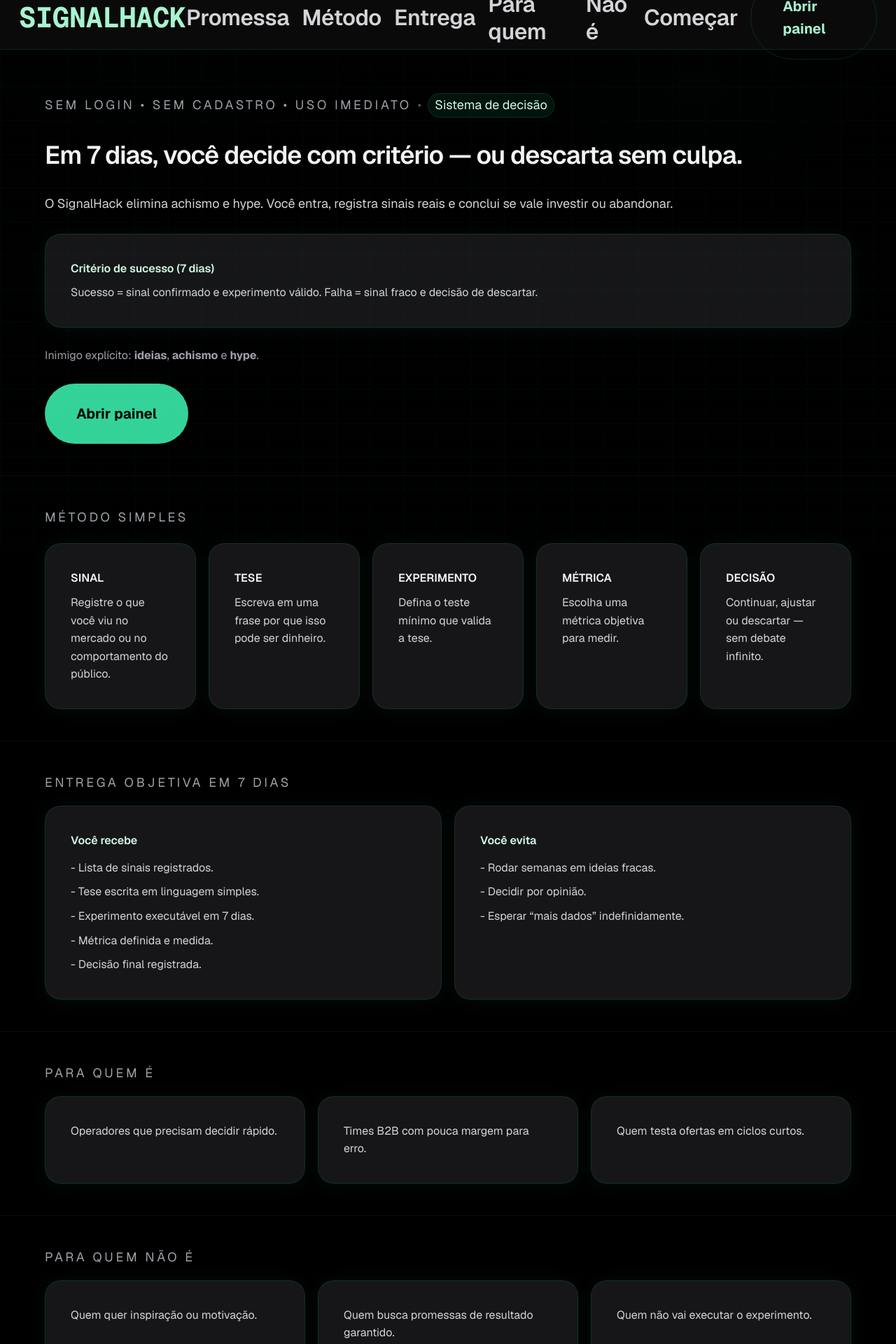
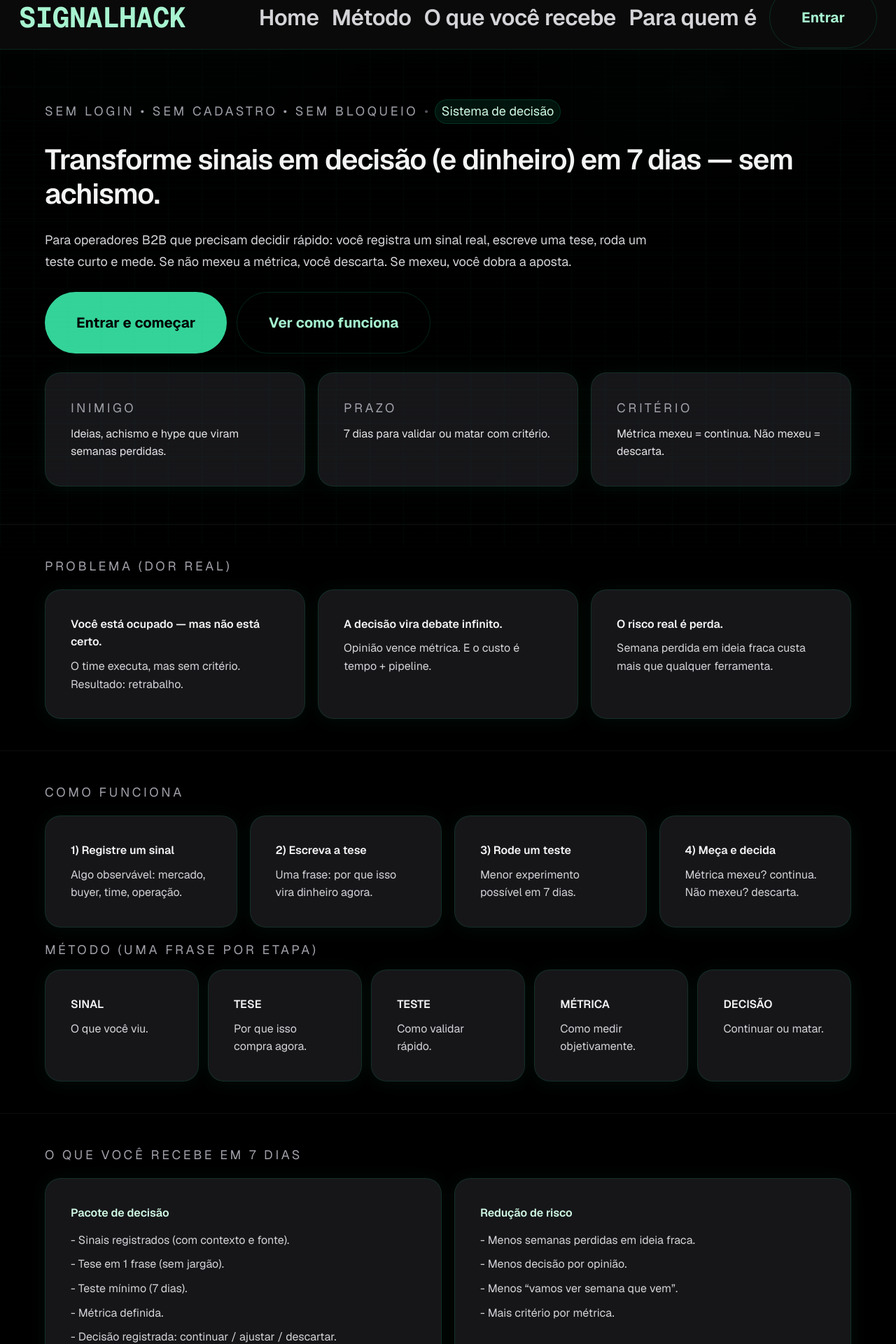
Before and after one commit to TiagoIA-UX/SignalHack, a Next.js app: page / in a window 1280 px wide. Shown: the part 20-1940 px from the top of the page at 70% size. Built offline with nearby package versions, Linux system fonts and the light colour scheme; no server answers.

Commit message:
feat: home de conversao (promessa, metodo, entrega)

```diff
--- a/app/page.tsx
+++ b/app/page.tsx
@@ -6,47 +6,111 @@
     <div className="min-h-screen">
       <AppHeader />
       <main className="pt-24 pb-16">
-        <section id="promessa" className="py-10">
+        {/* HERO */}
+        <section id="home" className="py-12">
           <Container>
             <div className="mx-auto max-w-5xl space-y-6">
               <div className="flex flex-wrap items-center gap-2 text-xs text-zinc-400">
-                <span className="uppercase tracking-[0.2em]">sem login • sem cadastro • uso imediato</span>
+                <span className="uppercase tracking-[0.2em]">sem login • sem cadastro • sem bloqueio</span>
                 <span className="text-zinc-600">•</span>
                 <Badge>Sistema de decisão</Badge>
               </div>
-              <h1 className="text-3xl font-semibold tracking-tight sm:text-4xl">
-                Em 7 dias, você decide com critério — ou descarta sem culpa.
+              <h1 className="text-4xl font-semibold tracking-tight sm:text-5xl">
+                Transforme sinais em decisão (e dinheiro) em 7 dias — sem achismo.
               </h1>
-              <p className="text-zinc-300">
-                O SignalHack elimina achismo e hype. Você entra, registra sinais reais e conclui se vale investir ou abandonar.
+              <p className="text-zinc-300 max-w-3xl">
+                Para operadores B2B que precisam decidir rápido: você registra um sinal real, escreve uma tese, roda um teste curto e mede.
+                Se não mexeu a métrica, você descarta. Se mexeu, você dobra a aposta.
               </p>
+
+              <div className="flex flex-wrap gap-3">
+                <Button href="/app">Entrar e começar</Button>
+                <Button href="/#como-funciona" variant="ghost">
+                  Ver como funciona
+                </Button>
+              </div>
+
+              <div className="grid gap-4 md:grid-cols-3">
                 <Card className="p-5">
-                <div className="text-sm font-semibold text-emerald-100">Critério de sucesso (7 dias)</div>
-                <div className="mt-2 text-sm text-zinc-300">
-                  Sucesso = sinal confirmado e experimento válido. Falha = sinal fraco e decisão de descartar.
+                  <div className="text-xs uppercase tracking-[0.2em] text-zinc-400">Inimigo</div>
+                  <div className="mt-2 text-sm text-zinc-200">
+                    Ideias, achismo e hype que viram semanas perdidas.
                   </div>
                 </Card>
-              <div className="mt-2 text-sm text-zinc-400">
-                Inimigo explícito: <strong>ideias</strong>, <strong>achismo</strong> e <strong>hype</strong>.
+                <Card className="p-5">
+                  <div className="text-xs uppercase tracking-[0.2em] text-zinc-400">Prazo</div>
+                  <div className="mt-2 text-sm text-zinc-200">
+                    7 dias para validar ou matar com critério.
                   </div>
-              <div className="flex flex-wrap gap-3">
-                <Button href="/app">Abrir painel</Button>
+                </Card>
+                <Card className="p-5">
+                  <div className="text-xs uppercase tracking-[0.2em] text-zinc-400">Critério</div>
+                  <div className="mt-2 text-sm text-zinc-200">
+                    Métrica mexeu = continua. Não mexeu = descarta.
+                  </div>
+                </Card>
               </div>
             </div>
           </Container>
         </section>
 
-        <section id="metodo" className="py-10 border-t border-white/5">
+        {/* PROBLEMA */}
+        <section id="problema" className="py-10 border-t border-white/5">
           <Container>
-            <div className="mx-auto max-w-5xl space-y-5">
-              <div className="text-xs uppercase tracking-[0.2em] text-zinc-400">Método simples</div>
-              <div className="grid gap-4 md:grid-cols-5">
+            <div className="mx-auto max-w-5xl">
+              <div className="text-xs uppercase tracking-[0.2em] text-zinc-400">Problema (dor real)</div>
+              <div className="mt-4 grid gap-4 md:grid-cols-3">
+                <Card className="p-5">
+                  <div className="text-sm font-semibold text-zinc-100">Você está ocupado — mas não está certo.</div>
+                  <div className="mt-2 text-sm text-zinc-300">
+                    O time executa, mas sem critério. Resultado: retrabalho.
+                  </div>
+                </Card>
+                <Card className="p-5">
+                  <div className="text-sm font-semibold text-zinc-100">A decisão vira debate infinito.</div>
+                  <div className="mt-2 text-sm text-zinc-300">
+                    Opinião vence métrica. E o custo é tempo + pipeline.
+                  </div>
+                </Card>
+                <Card className="p-5">
+                  <div className="text-sm font-semibold text-zinc-100">O risco real é perda.</div>
+                  <div className="mt-2 text-sm text-zinc-300">
+                    Semana perdida em ideia fraca custa mais que qualquer ferramenta.
+                  </div>
+                </Card>
+              </div>
+            </div>
+          </Container>
+        </section>
+
+        {/* COMO FUNCIONA + MÉTODO */}
+        <section id="como-funciona" className="py-10 border-t border-white/5">
+          <Container>
+            <div className="mx-auto max-w-5xl space-y-4">
+              <div className="text-xs uppercase tracking-[0.2em] text-zinc-400">Como funciona</div>
+              <div className="mt-4 grid gap-4 md:grid-cols-4">
                 {[
-                  { t: "SINAL", d: "Registre o que você viu no mercado ou no comportamento do público." },
-                  { t: "TESE", d: "Escreva em uma frase por que isso pode ser dinheiro." },
-                  { t: "EXPERIMENTO", d: "Defina o teste mínimo que valida a tese." },
-                  { t: "MÉTRICA", d: "Escolha uma métrica objetiva para medir." },
-                  { t: "DECISÃO", d: "Continuar, ajustar ou descartar — sem debate infinito." },
+                  { t: "1) Registre um sinal", d: "Algo observável: mercado, buyer, time, operação." },
+                  { t: "2) Escreva a tese", d: "Uma frase: por que isso vira dinheiro agora." },
+                  { t: "3) Rode um teste", d: "Menor experimento possível em 7 dias." },
+                  { t: "4) Meça e decida", d: "Métrica mexeu? continua. Não mexeu? descarta." },
+                ].map((s) => (
+                  <Card key={s.t} className="p-5">
+                    <div className="text-sm font-semibold text-zinc-100">{s.t}</div>
+                    <div className="mt-2 text-sm text-zinc-300">{s.d}</div>
+                  </Card>
+                ))}
+              </div>
+
+              <div className="mt-6">
+                <div className="text-xs uppercase tracking-[0.2em] text-zinc-400">Método (uma frase por etapa)</div>
+                <div className="mt-3 grid gap-3 md:grid-cols-5">
+                  {[
+                    { t: "SINAL", d: "O que você viu." },
+                    { t: "TESE", d: "Por que isso compra agora." },
+                    { t: "TESTE", d: "Como validar rápido." },
+                    { t: "MÉTRICA", d: "Como medir objetivamente." },
+                    { t: "DECISÃO", d: "Continuar ou matar." },
                   ].map((s) => (
                     <Card key={s.t} className="p-4">
                       <div className="text-sm font-semibold text-zinc-100">{s.t}</div>
@@ -55,30 +119,33 @@
                   ))}
                 </div>
               </div>
+            </div>
           </Container>
         </section>
 
-        <section id="entrega" className="py-10 border-t border-white/5">
+        {/* O QUE VOCÊ RECEBE */}
+        <section id="o-que-recebe" className="py-10 border-t border-white/5">
           <Container>
             <div className="mx-auto max-w-5xl space-y-4">
-              <div className="text-xs uppercase tracking-[0.2em] text-zinc-400">Entrega objetiva em 7 dias</div>
+              <div className="text-xs uppercase tracking-[0.2em] text-zinc-400">O que você recebe em 7 dias</div>
               <div className="grid gap-4 md:grid-cols-2">
-                <Card className="p-5">
-                  <div className="text-sm font-semibold text-emerald-100">Você recebe</div>
+                <Card className="p-6">
+                  <div className="text-sm font-semibold text-emerald-100">Pacote de decisão</div>
                   <ul className="mt-3 space-y-2 text-sm text-zinc-300">
-                    <li>- Lista de sinais registrados.</li>
-                    <li>- Tese escrita em linguagem simples.</li>
-                    <li>- Experimento executável em 7 dias.</li>
-                    <li>- Métrica definida e medida.</li>
-                    <li>- Decisão final registrada.</li>
+                    <li>- Sinais registrados (com contexto e fonte).</li>
+                    <li>- Tese em 1 frase (sem jargão).</li>
+                    <li>- Teste mínimo (7 dias).</li>
+                    <li>- Métrica definida.</li>
+                    <li>- Decisão registrada: continuar / ajustar / descartar.</li>
                   </ul>
                 </Card>
-                <Card className="p-5">
-                  <div className="text-sm font-semibold text-emerald-100">Você evita</div>
+                <Card className="p-6">
+                  <div className="text-sm font-semibold text-emerald-100">Redução de risco</div>
                   <ul className="mt-3 space-y-2 text-sm text-zinc-300">
-                    <li>- Rodar semanas em ideias fracas.</li>
-                    <li>- Decidir por opinião.</li>
-                    <li>- Esperar “mais dados” indefinidamente.</li>
+                    <li>- Menos semanas perdidas em ideia fraca.</li>
+                    <li>- Menos decisão por opinião.</li>
+                    <li>- Menos “vamos ver semana que vem”.</li>
+                    <li>- Mais critério por métrica.</li>
                   </ul>
                 </Card>
               </div>
@@ -86,40 +153,50 @@
           </Container>
         </section>
 
-        <section id="para-quem" className="py-10 border-t border-white/5">
+        {/* PARA QUEM É / PARA QUEM NÃO É */}
+        <section id="para-quem-e" className="py-10 border-t border-white/5">
           <Container>
             <div className="mx-auto max-w-5xl space-y-4">
-              <div className="text-xs uppercase tracking-[0.2em] text-zinc-400">Para quem é</div>
-              <div className="grid gap-4 md:grid-cols-3">
-                {[
-                  "Operadores que precisam decidir rápido.",
-                  "Times B2B com pouca margem para erro.",
-                  "Quem testa ofertas em ciclos curtos.",
-                ].map((t) => (
-                  <Card key={t} className="p-4">
-                    <div className="text-sm text-zinc-300">{t}</div>
+              <div className="text-xs uppercase tracking-[0.2em] text-zinc-400">Filtro</div>
+              <div className="grid gap-4 md:grid-cols-2">
+                <Card className="p-6">
+                  <div className="text-sm font-semibold text-emerald-100">Para quem é</div>
+                  <ul className="mt-3 space-y-2 text-sm text-zinc-300">
+                    <li>- Operador B2B impaciente com ruído.</li>
+                    <li>- Founder/Growth/RevOps/SDR com meta real.</li>
+                    <li>- Quem decide por métrica e executa teste curto.</li>
+                  </ul>
                 </Card>
-                ))}
+                <Card className="p-6">
+                  <div className="text-sm font-semibold text-emerald-100">Para quem NÃO é</div>
+                  <ul className="mt-3 space-y-2 text-sm text-zinc-300">
+                    <li>- Quem quer “inspiração” em vez de experimento.</li>
+                    <li>- Quem busca promessa de milagre.</li>
+                    <li>- Quem não vai medir nada.</li>
+                  </ul>
+                </Card>
               </div>
             </div>
           </Container>
         </section>
 
-        <section id="nao-e" className="py-10 border-t border-white/5">
+        {/* CTA FINAL */}
+        <section id="cta" className="py-12 border-t border-white/5">
           <Container>
-            <div className="mx-auto max-w-5xl space-y-4">
-              <div className="text-xs uppercase tracking-[0.2em] text-zinc-400">Para quem NÃO é</div>
-              <div className="grid gap-4 md:grid-cols-3">
-                {[
-                  "Quem quer inspiração ou motivação.",
-                  "Quem busca promessas de resultado garantido.",
-                  "Quem não vai executar o experimento.",
-                ].map((t) => (
-                  <Card key={t} className="p-4">
-                    <div className="text-sm text-zinc-300">{t}</div>
+            <div className="mx-auto max-w-5xl">
+              <Card className="p-6">
+                <div className="text-xs uppercase tracking-[0.2em] text-zinc-400">Próximo passo</div>
+                <div className="mt-2 text-xl font-semibold text-zinc-100">Abra o painel. Registre 1 sinal. Rode 1 teste.</div>
+                <div className="mt-2 text-sm text-zinc-300">
+                  Você não precisa de mais informação. Você precisa de critério.
+                </div>
+                <div className="mt-5 flex flex-wrap gap-3">
+                  <Button href="/app">Entrar e começar</Button>
+                  <Button href="/#como-funciona" variant="ghost">
+                    Ver o método
+                  </Button>
+                </div>
               </Card>
-                ))}
-              </div>
             </div>
           </Container>
         </section>
--- a/components/AppHeader.tsx
+++ b/components/AppHeader.tsx
@@ -14,26 +14,20 @@
             SIGNALHACK
           </Link>
           <nav className="flex items-center gap-4">
-            <Link className="h2 text-zinc-300 hover:text-white font-semibold" href="/#promessa">
-              Promessa
+            <Link className="h2 text-zinc-300 hover:text-white font-semibold" href="/">
+              Home
             </Link>
-            <Link className="h2 text-zinc-300 hover:text-white font-semibold" href="/#metodo">
+            <Link className="h2 text-zinc-300 hover:text-white font-semibold" href="/#como-funciona">
               Método
             </Link>
-            <Link className="h2 text-zinc-300 hover:text-white font-semibold" href="/#entrega">
-              Entrega
+            <Link className="h2 text-zinc-300 hover:text-white font-semibold" href="/#o-que-recebe">
+              O que você recebe
             </Link>
-            <Link className="h2 text-zinc-300 hover:text-white font-semibold" href="/#para-quem">
-              Para quem
-            </Link>
-            <Link className="h2 text-zinc-300 hover:text-white font-semibold" href="/#nao-e">
-              Não é
-            </Link>
-            <Link className="h2 text-zinc-300 hover:text-white font-semibold" href="/#comecar">
-              Começar
+            <Link className="h2 text-zinc-300 hover:text-white font-semibold" href="/#para-quem-e">
+              Para quem é
             </Link>
             <Button href="/app" variant="ghost">
-              Abrir painel
+              Entrar
             </Button>
           </nav>
         </div>
```
Lines whose indentation alone changed are shown as unchanged.
